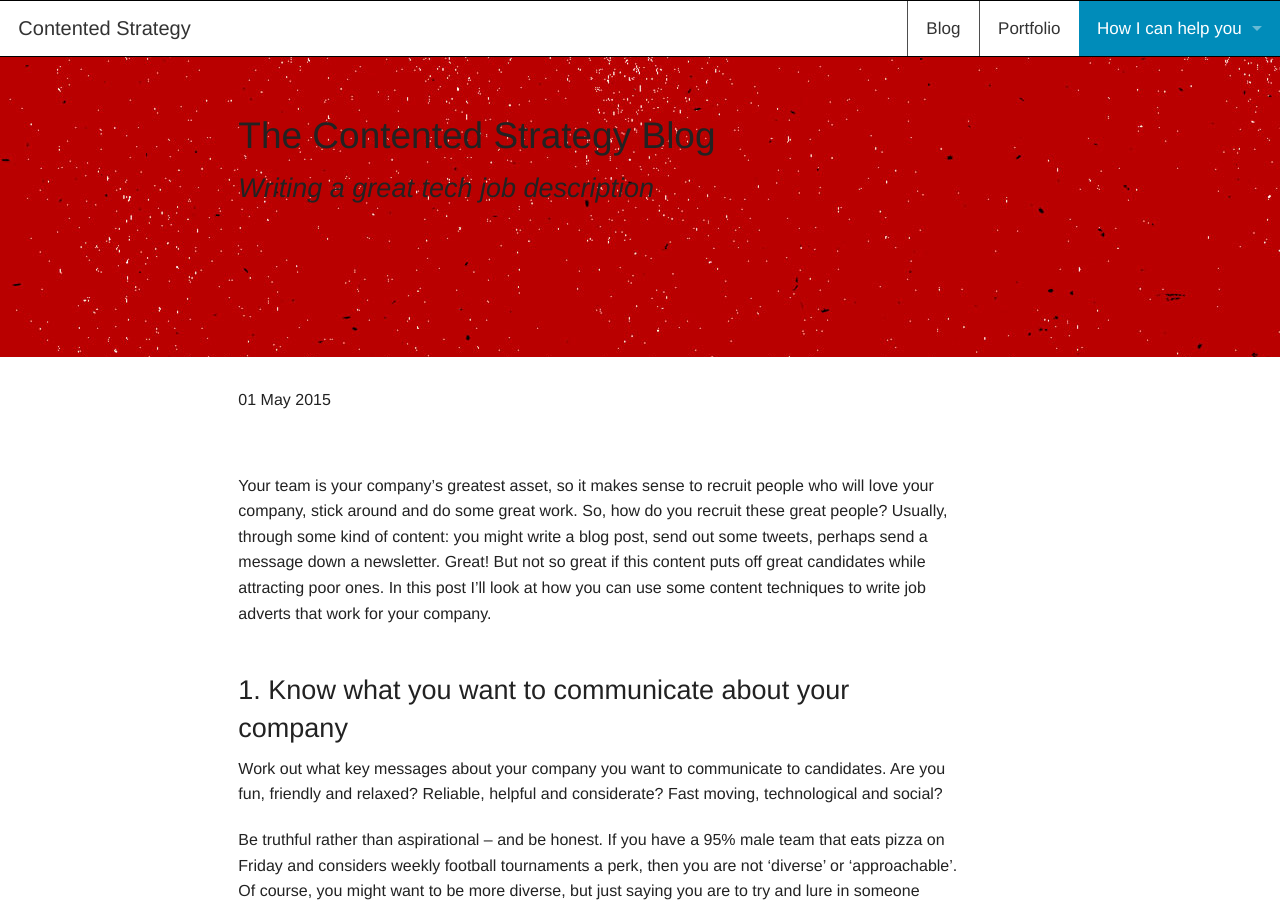
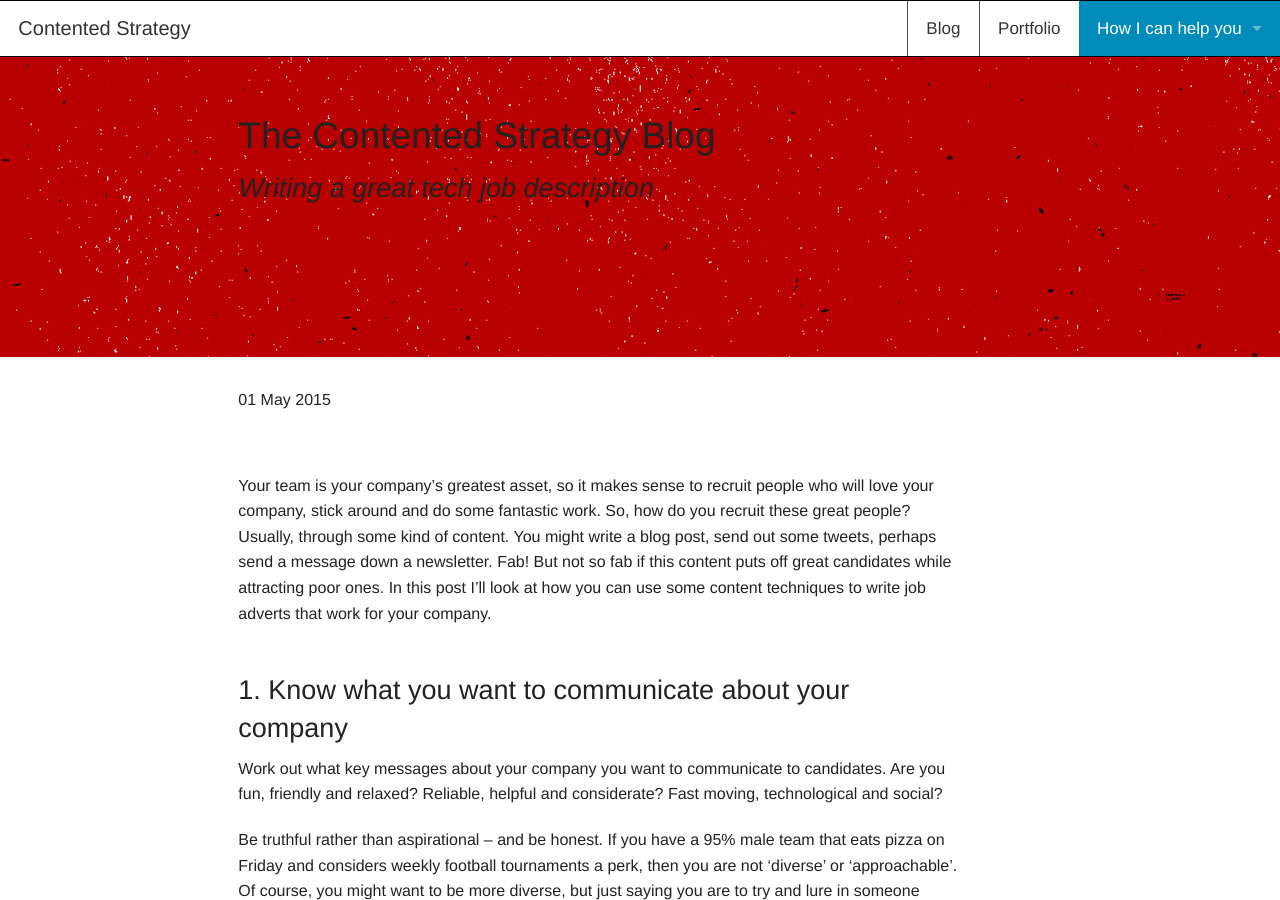
Before and after one commit to smokingpun/smokingpun.github.io, a Jekyll site: the page built from _posts/2015-05-01-Writing-an-effective-job-description.md, in a window 1280 px wide and 900 px high. Built offline with Jekyll 4.4.1, drawn with Linux system fonts in a browser that asks for light colours; nearby versions of some CDN libraries.

Commit message:
update intro for blog post
writing a great tech job description

```diff
--- a/_posts/2015-05-01-Writing-an-effective-job-description.md
+++ b/_posts/2015-05-01-Writing-an-effective-job-description.md
@@ -6,7 +6,7 @@ categories: blog
 metadescription: Your team is your company's greatest asset, so it makes sense to recruit people who will love your company, stick around and do some fantastic work. So, how do you recruit these great people? Usually, through some kind of content. You might write a blog post, send out some tweets, perhaps send a message down a newsletter. Fab! But not so fab if this content puts off great candidates while attracting poor ones. In this post I'll look at how you can use some content techniques to write job adverts that work for your company.
 ---
 
-Your team is your company's greatest asset, so it makes sense to recruit people who will love your company, stick around and do some great work. So, how do you recruit these great people? Usually, through some kind of content: you might write a blog post, send out some tweets, perhaps send a message down a newsletter. Great! But not so great if this content puts off great candidates while attracting poor ones. In this post I'll look at how you can use some content techniques to write job adverts that work for your company.
+Your team is your company's greatest asset, so it makes sense to recruit people who will love your company, stick around and do some fantastic work. So, how do you recruit these great people? Usually, through some kind of content. You might write a blog post, send out some tweets, perhaps send a message down a newsletter. Fab! But not so fab if this content puts off great candidates while attracting poor ones. In this post I'll look at how you can use some content techniques to write job adverts that work for your company.
 
 
 ###1. Know what you want to communicate about your company
```
